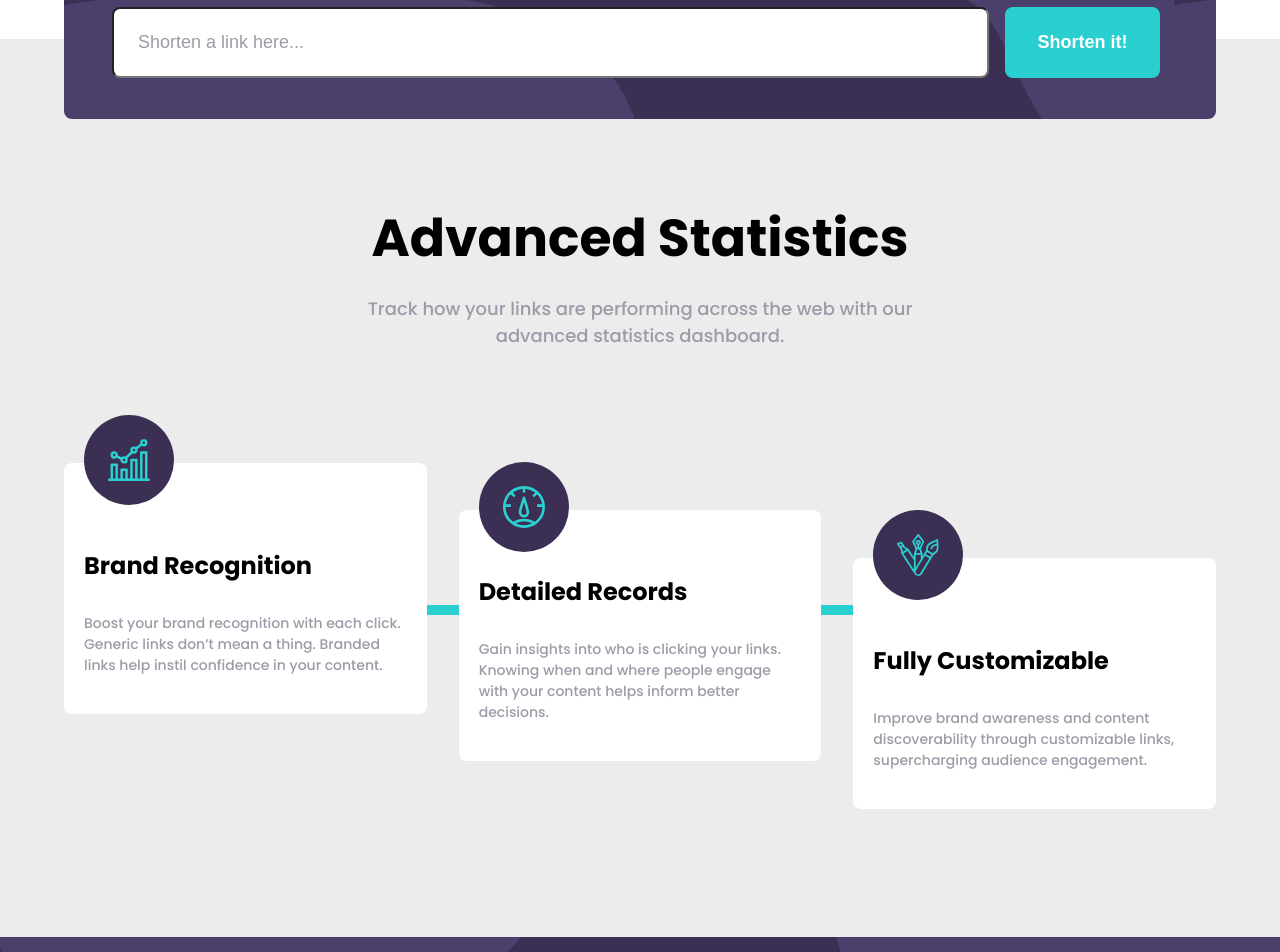
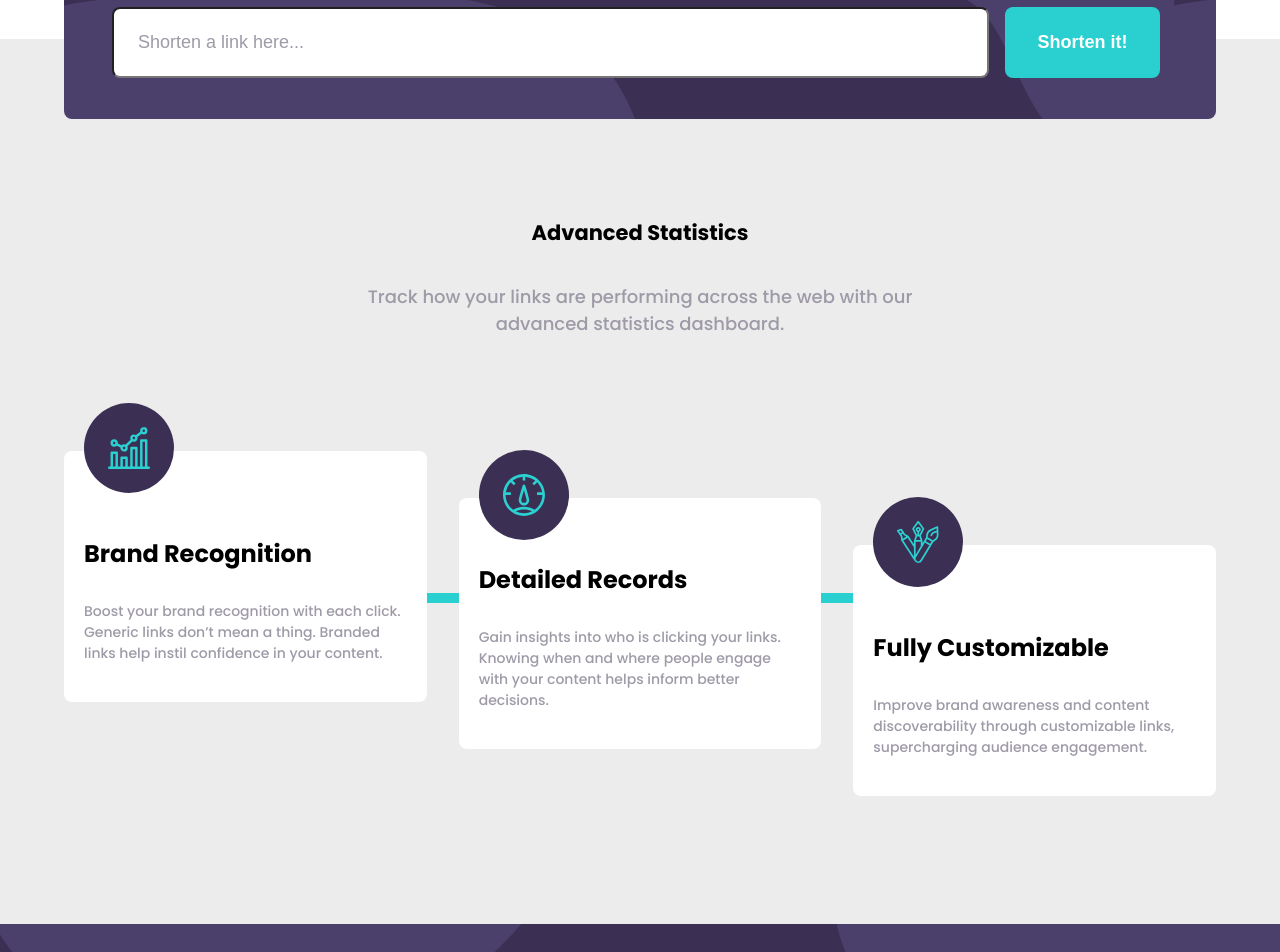
Before and after one commit to InnaTymoshenko/url-shortening-api, a React (Create React App) app: page / in a window 1280 px wide. Shown: the part 772-1724 px from the top of the page. Built offline with nearby package versions, Linux system fonts and the light colour scheme.

Commit message:
minor fixed

```diff
--- a/src/components/Features/Features.jsx
+++ b/src/components/Features/Features.jsx
@@ -7,7 +7,7 @@ const Features = () => {
 		<section className={styles.features}>
 			<div className={styles.container}>
 				<div className={styles.title}>
-					<h3>Advanced Statistics</h3>
+					<h2>Advanced Statistics</h2>
 					<p>Track how your links are performing across the web with our advanced statistics dashboard.</p>
 				</div>
 				<Card />
```
